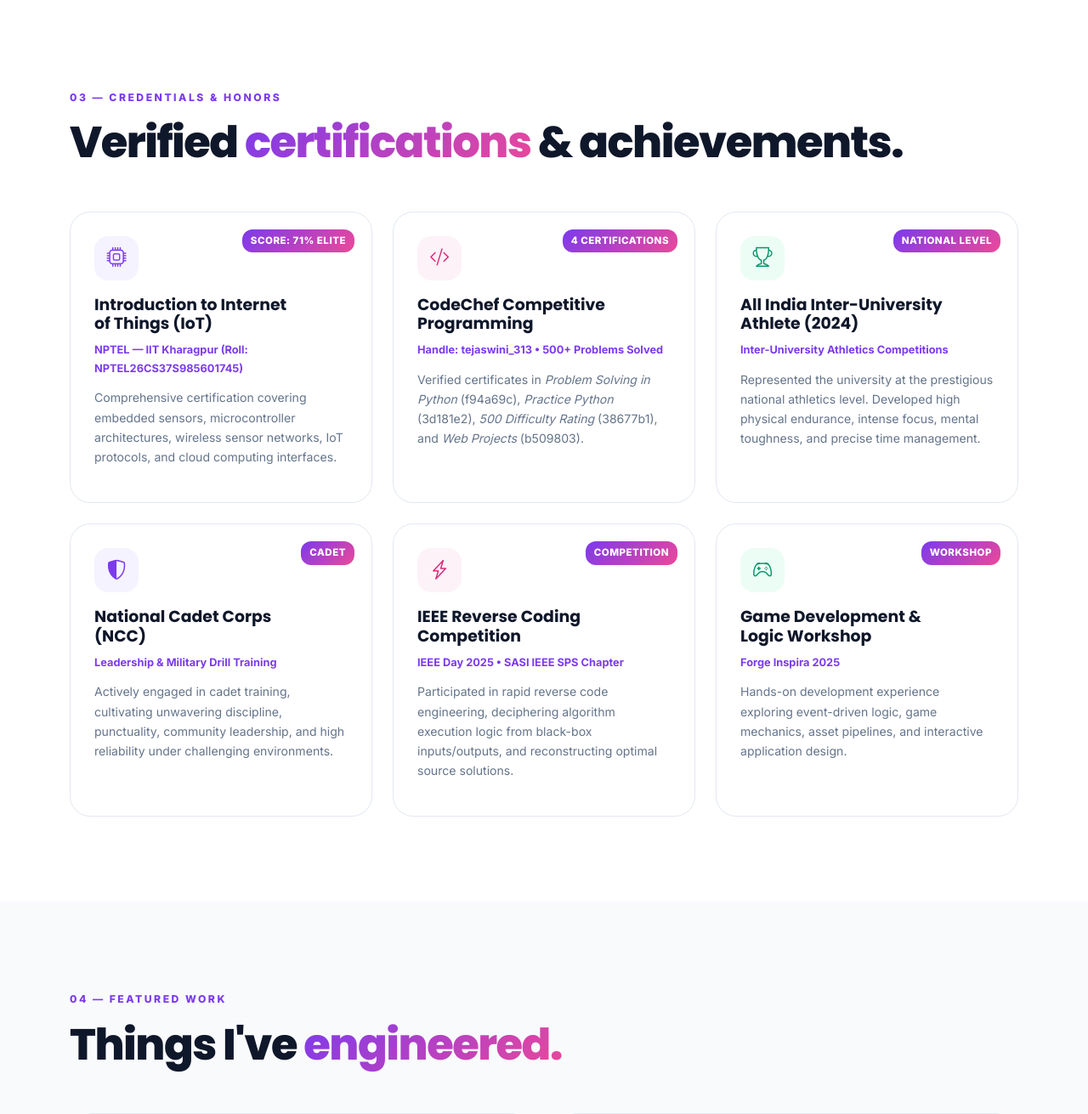
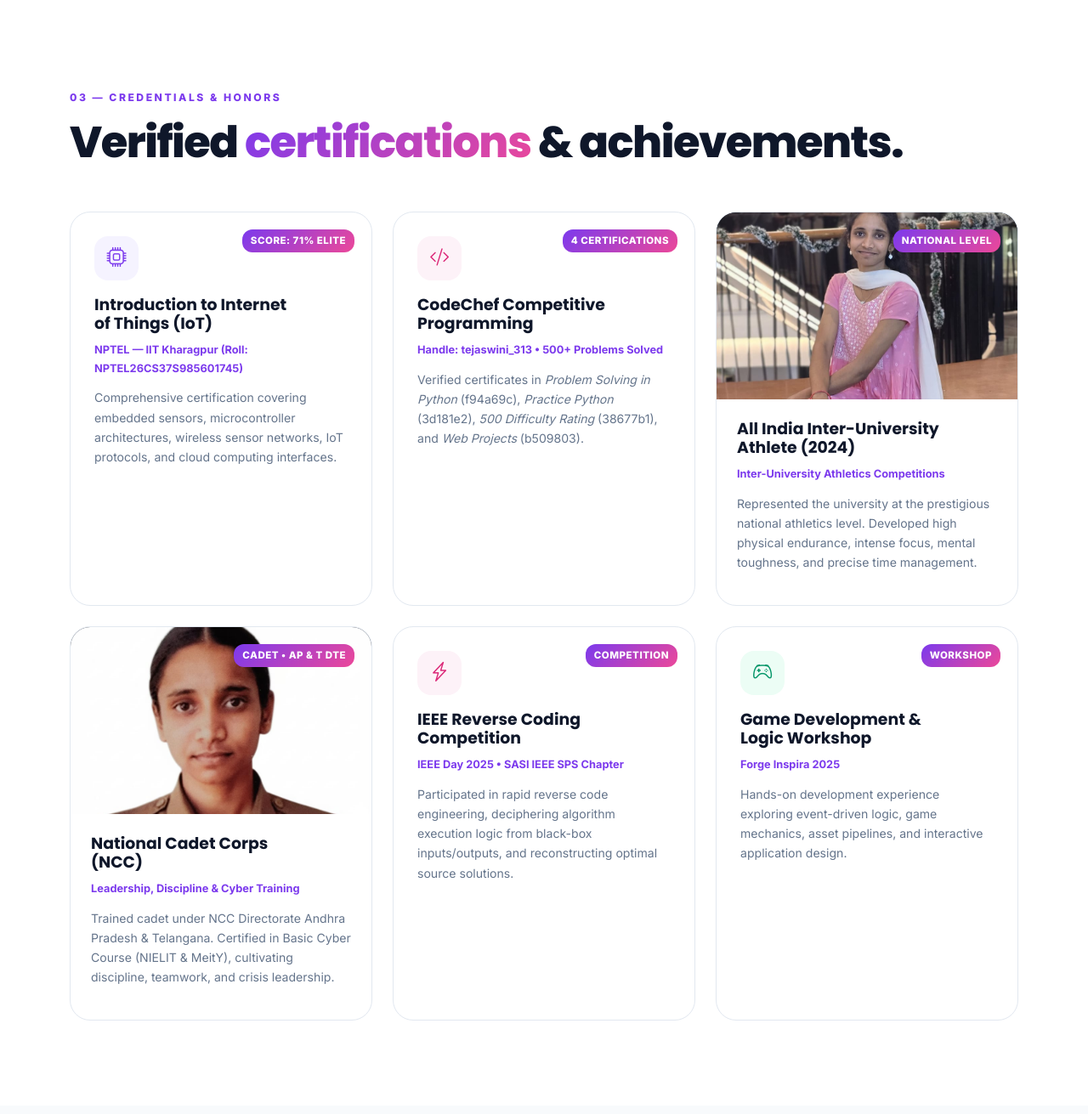
Before and after one commit to tejaswini4533/Portfolio_website, a Flask app: page / in a window 1280 px wide. Shown: the part 2772-4083 px from the top of the page at 85% size. Run offline with Flask 3, Linux system fonts and the light colour scheme; some libraries are stand-ins or nearby versions.

Commit message:
Add dedicated photo showcases for NCC Cadet and Athletics

```diff
--- a/static/css/style.css
+++ b/static/css/style.css
@@ -479,6 +479,39 @@ body {
   border-color: rgba(124, 58, 237, 0.3);
 }
 
+.credential-card.with-photo {
+  padding: 0;
+  overflow: hidden;
+}
+
+.credential-img-wrap {
+  position: relative;
+  width: 100%;
+  height: 220px;
+  background: #0f172a;
+  overflow: hidden;
+}
+
+.credential-img {
+  width: 100%;
+  height: 100%;
+  object-fit: cover;
+  object-position: center 20%;
+  transition: transform 0.4s ease;
+  display: block;
+}
+
+.credential-card:hover .credential-img {
+  transform: scale(1.04);
+}
+
+.credential-card .credential-body {
+  padding: 24px;
+  display: flex;
+  flex-direction: column;
+  flex-grow: 1;
+}
+
 .credential-badge {
   position: absolute;
   top: 20px;
--- a/templates/index.html
+++ b/templates/index.html
@@ -301,23 +301,31 @@
 
       <!-- Athletics -->
       <div class="col-md-6 col-lg-4 reveal">
-        <div class="credential-card">
-          <span class="credential-badge">National Level</span>
-          <div class="credential-icon green"><i class="bi bi-trophy"></i></div>
-          <h4>All India Inter-University Athlete (2024)</h4>
-          <div class="credential-meta">Inter-University Athletics Competitions</div>
-          <p>Represented the university at the prestigious national athletics level. Developed high physical endurance, intense focus, mental toughness, and precise time management.</p>
+        <div class="credential-card with-photo">
+          <div class="credential-img-wrap">
+            <img src="{{ url_for('static', filename='images/sports.jpg') }}" alt="All India Inter-University Athlete" class="credential-img">
+            <span class="credential-badge">National Level</span>
+          </div>
+          <div class="credential-body">
+            <h4>All India Inter-University Athlete (2024)</h4>
+            <div class="credential-meta">Inter-University Athletics Competitions</div>
+            <p>Represented the university at the prestigious national athletics level. Developed high physical endurance, intense focus, mental toughness, and precise time management.</p>
+          </div>
         </div>
       </div>
 
       <!-- NCC Cadet -->
       <div class="col-md-6 col-lg-4 reveal">
-        <div class="credential-card">
-          <span class="credential-badge">Cadet</span>
-          <div class="credential-icon purple"><i class="bi bi-shield-shaded"></i></div>
-          <h4>National Cadet Corps (NCC)</h4>
-          <div class="credential-meta">Leadership & Military Drill Training</div>
-          <p>Actively engaged in cadet training, cultivating unwavering discipline, punctuality, community leadership, and high reliability under challenging environments.</p>
+        <div class="credential-card with-photo">
+          <div class="credential-img-wrap">
+            <img src="{{ url_for('static', filename='images/ncc.jpg') }}" alt="Bezawada Hema Tejaswini - NCC Cadet" class="credential-img">
+            <span class="credential-badge">Cadet • AP &amp; T Dte</span>
+          </div>
+          <div class="credential-body">
+            <h4>National Cadet Corps (NCC)</h4>
+            <div class="credential-meta">Leadership, Discipline &amp; Cyber Training</div>
+            <p>Trained cadet under NCC Directorate Andhra Pradesh &amp; Telangana. Certified in Basic Cyber Course (NIELIT &amp; MeitY), cultivating discipline, teamwork, and crisis leadership.</p>
+          </div>
         </div>
       </div>
 
```
Also changed, not shown: static/images/campus.jpg (added), static/images/ncc.jpg (added), static/images/sports.jpg (added).
